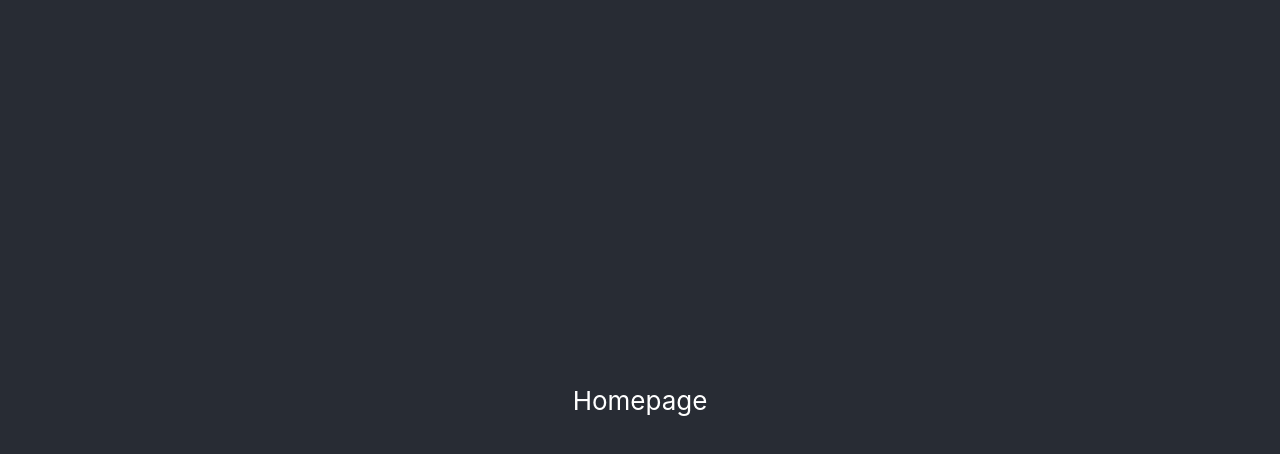
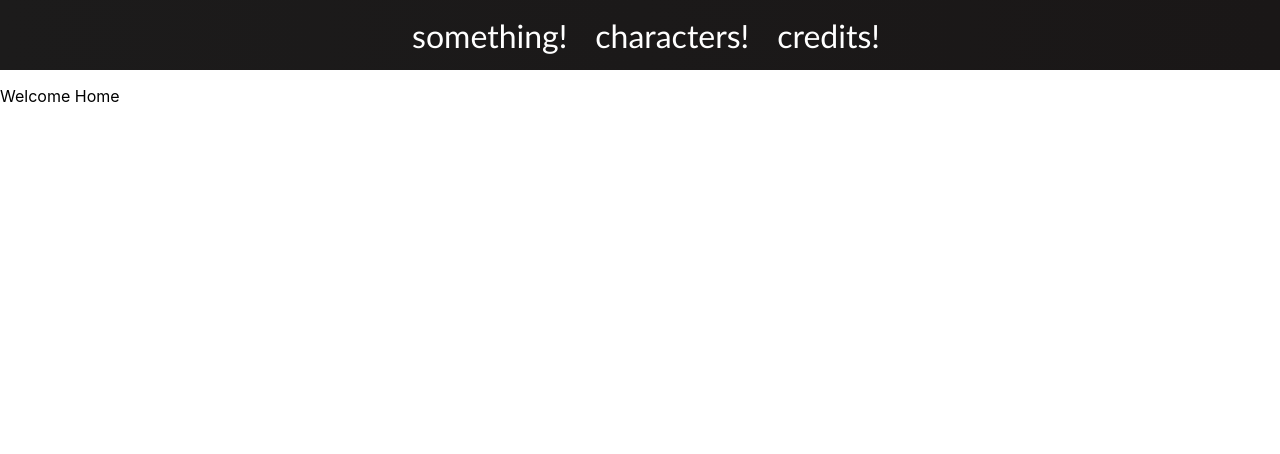
Before and after one commit to madyedwards/winghacks_24, a React (Create React App) app in the folder winghacks24/: page /home in a window 1280 px wide. Shown: the top 454 px of the page. Built offline with nearby package versions, Linux system fonts and the light colour scheme.

Commit message:
Basic Navbar Implementation

```diff
--- a/winghacks24/package.json
+++ b/winghacks24/package.json
@@ -9,6 +9,7 @@
     "@testing-library/user-event": "^13.5.0",
     "react": "^18.2.0",
     "react-dom": "^18.2.0",
+    "react-router-dom": "^6.22.3",
     "react-scripts": "5.0.1",
     "web-vitals": "^2.1.4"
   },
--- a/winghacks24/src/App.js
+++ b/winghacks24/src/App.js
@@ -1,15 +1,24 @@
-import logo from './logo.svg';
-import './App.css';
+import React from 'react'
+import './App.css'
+import { BrowserRouter as Router, Routes, Route } from 'react-router-dom';
+import Navbar from './components/Navbar'
+import Home from './pages/homepage'
+import Credits from './pages/credits'
+import Characters from './pages/characters'
 
 function App() {
   return (
-    <div className="App">
-      <header className="App-header">
-      <p> Homepage</p>
-
-      </header>
-    </div>
-  );
+    <>
+      <Router>
+        <Navbar />
+        <Routes>
+          <Route path='/home' element={<Home />} />
+          <Route path='/credits' element={<Credits />} />
+          <Route path='/characters' element={<Characters />} />
+        </Routes>
+      </Router>
+    </>
+  )
 }
 
-export default App;
+export default App
--- a/winghacks24/src/components/Navbar.js
+++ b/winghacks24/src/components/Navbar.js
@@ -0,0 +1,26 @@
+import React from 'react';
+import {Link} from 'react-router-dom';
+import './navbar/Navbar.css';
+
+
+function Navbar() {
+  return (
+    <>
+        <nav className='navbar'>
+          <div className='navbar-container'>
+            <Link to='/home' className='navbar-logo'>
+              something! <i className='fa-typo3'></i>
+            </Link>
+            <Link to='/characters' className='navbar-logo'>
+              characters! <i className='fa-typo3'></i>
+            </Link>
+            <Link to='/credits' className='navbar-logo'>
+              credits! <i className='fa-typo3'></i>
+            </Link>
+          </div>
+        </nav>
+    </>
+  );
+}
+
+export default Navbar
--- /dev/null
+++ b/winghacks24/src/components/button/Button.css
@@ -0,0 +1,43 @@
+:root {
+    --primary: #fff;
+  }
+
+  .btn {
+    padding: 8px 20px;
+    border-radius: 2px;
+    outline: none;
+    border: none;
+    cursor: pointer;
+  }
+
+  .btn--primary {
+    background-color: var(--primary);
+    color: #242424;
+    border: 1px solid var(--primary);
+  }
+
+  .btn--outline {
+    background-color: transparent;
+    color: #fff;
+    padding: 8px 20px;
+    border: 1px solid var(--primary);
+    transition: all 0.3s ease-out;
+  }
+
+  .btn--medium {
+    padding: 8px 20px;
+    font-size: 18px;
+  }
+
+  .btn--large {
+    padding: 12px 26px;
+    font-size: 20px;
+  }
+
+  .btn--large:hover,
+  .btn--medium:hover {
+    transition: all 0.3s ease-out;
+    background: #fff;
+    color: #242424;
+    transition: 250ms;
+  }
--- a/winghacks24/src/components/navbar/Navbar.css
+++ b/winghacks24/src/components/navbar/Navbar.css
@@ -0,0 +1,78 @@
+.navbar {
+    background: linear-gradient(90deg, rgb(28, 27, 27) 0%, rgb(26, 23, 23) 100%);
+    height: 70px;
+    display: flex;
+    justify-content: center;
+    align-items: center;
+    font-size: 1.2rem;
+    position: sticky;
+    top: 0;
+    z-index: 999;
+  }
+
+  .navbar-container {
+    display: flex;
+    justify-content: center;
+    align-items: center;
+    height: 70px;
+    max-width: 1500px;
+    font-family: 'Trebuchet MS', 'Lucida Sans Unicode', 'Lucida Grande',
+    'Lucida Sans', Arial, sans-serif;
+  }
+
+  .navbar-logo {
+    color: #fff;
+    justify-self: start;
+    margin-left: 20px;
+    cursor: pointer;
+    text-decoration: none;
+    font-size: 2rem;
+    display: flex;
+    align-items: center;
+  }
+
+  .fa-typo3 {
+    margin-left: 0.5rem;
+    font-size: 1.8rem;
+  }
+
+  .nav-menu {
+    display: grid;
+    grid-template-columns: repeat(4, auto);
+    grid-gap: 10px;
+    list-style: none;
+    text-align: center;
+    width: 60vw;
+    justify-content: end;
+    margin-right: 2rem;
+  }
+
+  .nav-item {
+    height: 80px;
+  }
+
+  .nav-links {
+    color: #fff;
+    display: flex;
+    align-items: center;
+    text-decoration: none;
+    padding: 0.5rem 1rem;
+    height: 100%;
+  }
+
+  .nav-links:hover {
+    border-bottom: 4px solid #fff;
+    transition: all 0.2s ease-out;
+  }
+
+  .fa-bars {
+    color: #fff;
+  }
+
+  .nav-links-mobile {
+    display: none;
+  }
+
+  .menu-icon {
+    display: none;
+  }
--- /dev/null
+++ b/winghacks24/src/pages/characters.js
@@ -0,0 +1,10 @@
+
+function Characters() {
+    return (
+    <div>
+        <p>FIGURES !</p>
+    </div>
+    );
+};
+
+export default Characters
--- a/winghacks24/src/pages/credits.js
+++ b/winghacks24/src/pages/credits.js
@@ -0,0 +1,10 @@
+
+function Credits() {
+    return (
+    <div>
+        <p>Welcome to Credits</p>
+    </div>
+    );
+};
+
+export default Credits
--- a/winghacks24/src/pages/homepage.js
+++ b/winghacks24/src/pages/homepage.js
@@ -0,0 +1,10 @@
+
+function Home() {
+    return (
+    <div>
+        <p>Welcome Home</p>
+    </div>
+    );
+};
+
+export default Home
```
Also changed, not shown: winghacks24/src/components/button/Button.js (added, +33 -0 lines), 1 other file (tests, documents, lock files or other folders).
